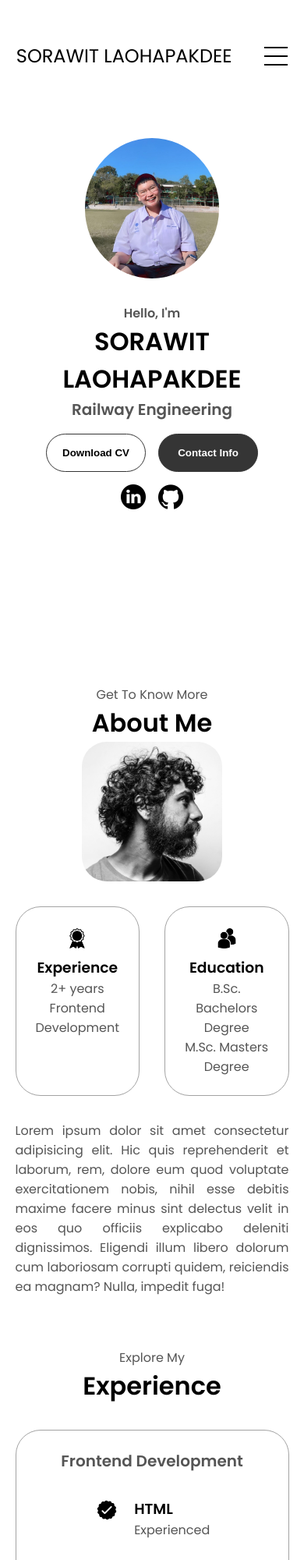
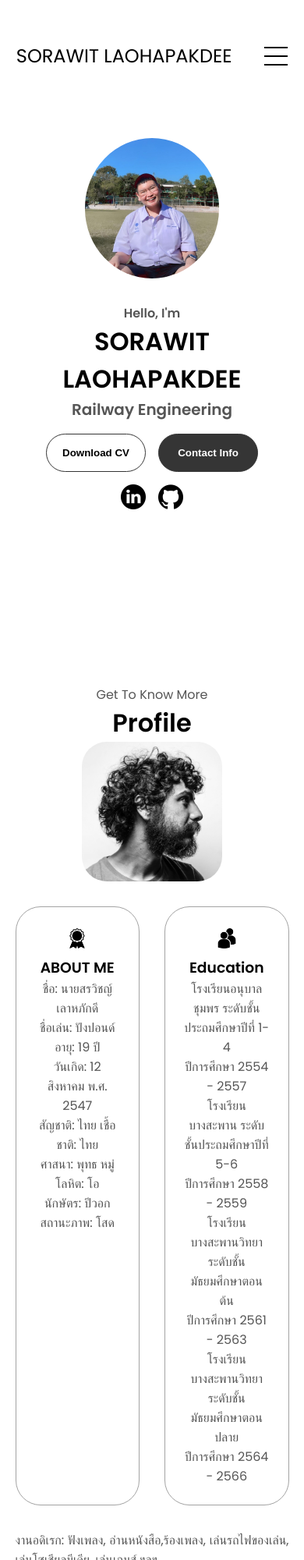
Before and after one commit to SORAWITl/Portfolio-SORAWIT, a plain HTML site: page index.html in a window 390 px wide. Shown: the top 2000 px of the page at 78% size. Drawn offline with Linux system fonts and the light colour scheme.

Commit message:
up Code
ก่อน 11.30

```diff
--- a/index.html
+++ b/index.html
@@ -13,9 +13,9 @@
       <div class="logo">SORAWIT LAOHAPAKDEE</div>
       <div>
         <ul class="nav-links">
-          <li><a href="#about">About</a></li>
-          <li><a href="#experience">Experience</a></li>
-          <li><a href="#projects">Projects</a></li>
+          <li><a href="#Profile">Profile</a></li>
+          <li><a href="#Certificate">Certificate</a></li>
+          <li><a href="#Activities">Activities</a></li>
           <li><a href="#contact">Contact</a></li>
         </ul>
       </div>
@@ -29,9 +29,9 @@
           <span></span>
         </div>
         <div class="menu-links">
-          <li><a href="#about" onclick="toggleMenu()">About</a></li>
-          <li><a href="#experience" onclick="toggleMenu()">Experience</a></li>
-          <li><a href="#projects" onclick="toggleMenu()">Projects</a></li>
+          <li><a href="#Profile" onclick="toggleMenu()">Profile</a></li>
+          <li><a href="#Certificate" onclick="toggleMenu()">Certificate</a></li>
+          <li><a href="#Activities" onclick="toggleMenu()">Activities</a></li>
           <li><a href="#contact" onclick="toggleMenu()">Contact</a></li>
         </div>
       </div>
@@ -71,9 +71,12 @@
         </div>
       </div>
     </section>
-    <section id="about">
+
+
+
+    <section id="profile">
       <p class="section__text__p1">Get To Know More</p>
-      <h1 class="title">About Me</h1>
+      <h1 class="title">Profile</h1>
       <div class="section-container">
         <div class="section__pic-container">
           <img
@@ -90,8 +93,14 @@
                 alt="Experience icon"
                 class="icon"
               />
-              <h3>Experience</h3>
-              <p>2+ years <br />Frontend Development</p>
+              <h3>ABOUT ME</h3>
+              <p>ชื่อ: นายสรวิชญ์ เลาหภักดี <br />
+                ชื่อเล่น: ปังปอนด์   อายุ: 19 ปี <br />
+                วันเกิด: 12 สิงหาคม พ.ศ. 2547 <br />
+                สัญชาติ: ไทย    เชื้อชาติ: ไทย   <br />
+                ศาสนา: พุทธ     หมู่โลหิต: โอ <br />
+                นักษัตร: ปีวอก  สถานะภาพ: โสด <br />
+                </p>
             </div>
             <div class="details-container">
               <img
@@ -100,17 +109,21 @@
                 class="icon"
               />
               <h3>Education</h3>
-              <p>B.Sc. Bachelors Degree<br />M.Sc. Masters Degree</p>
+              <p>โรงเรียนอนุบาลชุมพร ระดับชั้นประถมศึกษาปีที่ 1-4 <br />
+                ปีการศึกษา 2554 - 2557<br />
+                โรงเรียนบางสะพาน ระดับชั้นประถมศึกษาปีที่ 5-6 <br />
+                ปีการศึกษา 2558 - 2559<br />
+                โรงเรียนบางสะพานวิทยา ระดับชั้นมัธยมศึกษาตอนต้น <br />
+                ปีการศึกษา 2561 - 2563<br />
+                โรงเรียนบางสะพานวิทยา ระดับชั้นมัธยมศึกษาตอนปลาย <br />
+                ปีการศึกษา 2564 - 2566<br />
+              </p>
             </div>
           </div>
           <div class="text-container">
             <p>
-              Lorem ipsum dolor sit amet consectetur adipisicing elit. Hic quis
-              reprehenderit et laborum, rem, dolore eum quod voluptate
-              exercitationem nobis, nihil esse debitis maxime facere minus sint
-              delectus velit in eos quo officiis explicabo deleniti dignissimos.
-              Eligendi illum libero dolorum cum laboriosam corrupti quidem,
-              reiciendis ea magnam? Nulla, impedit fuga!
+              งานอดิเรก: ฟังเพลง, อ่านหนังสือ,ร้องเพลง, เล่นรถไฟของเล่น,
+              เล่นโซเชียลมีเดีย, เล่นเกมส์ ฯลฯ
             </p>
           </div>
         </div>
@@ -122,30 +135,34 @@
         onclick="location.href='./#experience'"
       />
     </section>
-    <section id="experience">
+
+
+
+    <section id="certificate">
       <p class="section__text__p1">Explore My</p>
-      <h1 class="title">Experience</h1>
+      <h1 class="title">Certificate</h1>
       <div class="experience-details-container">
         <div class="about-containers">
           <div class="details-container">
-            <h2 class="experience-sub-title">Frontend Development</h2>
+            <h2 class="experience-sub-title">ACADEMIC</h2>
             <div class="article-container">
               <article>
                 <img
-                  src="./assets/checkmark.png"
-                  alt="Experience icon"
-                  class="icon"
+                  src="./assets/"
+                  alt="certificate"
+                  class=""
                 />
                 <div>
-                  <h3>HTML</h3>
-                  <p>Experienced</p>
+                  <h5>เกียรติบัตรเรียนดี</h5>
+                  <p>ชั้นมัธยมศึกษาปีที่ 5 <br />
+                    ภาคเรียนที่ 1 GPA : 3.96</p>
                 </div>
               </article>
               <article>
                 <img
-                  src="./assets/checkmark.png"
+                  src="./assets/"
                   alt="Experience icon"
-                  class="icon"
+                  class="img-round" src="./jpg"
                 />
                 <div>
                   <h3>CSS</h3>
@@ -199,7 +216,7 @@
             </div>
           </div>
           <div class="details-container">
-            <h2 class="experience-sub-title">Frontend Development</h2>
+            <h2 class="experience-sub-title">ACTIVITY</h2>
             <div class="article-container">
               <article>
                 <img
@@ -256,9 +273,12 @@
         onclick="location.href='./#projects'"
       />
     </section>
-    <section id="projects">
+
+
+
+    <section id="Activities">
       <p class="section__text__p1">Browse My Recent</p>
-      <h1 class="title">Projects</h1>
+      <h1 class="title">Activities</h1>
       <div class="experience-details-container">
         <div class="about-containers">
           <div class="details-container color-container">
@@ -269,7 +289,7 @@
                 class="project-img"
               />
             </div>
-            <h2 class="experience-sub-title project-title">Project One</h2>
+            <h2 class="experience-sub-title project-title">Activities</h2>
             <div class="btn-container">
               <button
                 class="btn btn-color-2 project-btn"
@@ -342,6 +362,9 @@
         onclick="location.href='./#contact'"
       />
     </section>
+
+
+
     <section id="contact">
       <p class="section__text__p1">Get in Touch</p>
       <h1 class="title">Contact Me</h1>
@@ -352,7 +375,7 @@
             alt="Email icon"
             class="icon contact-icon email-icon"
           />
-          <p><a href="mailto:examplemail@gmail.com">Example@gmail.com</a></p>
+          <p><a href="Sorawit651s@email.com">Sorawit651s@gmail.com</a></p>
         </div>
         <div class="contact-info-container">
           <img
```
Also changed, not shown: assets/5-1.2565.jpg (added).
